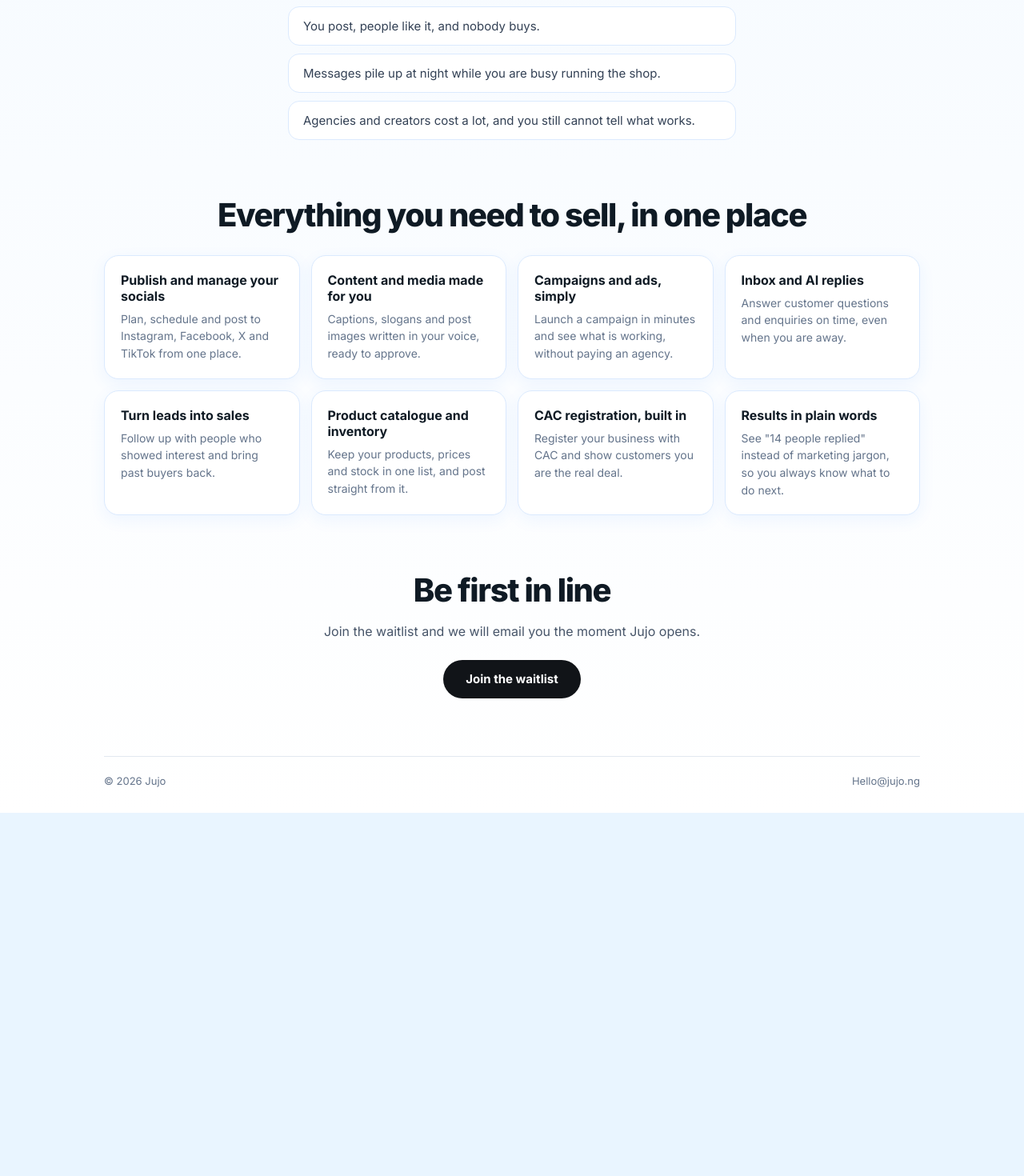
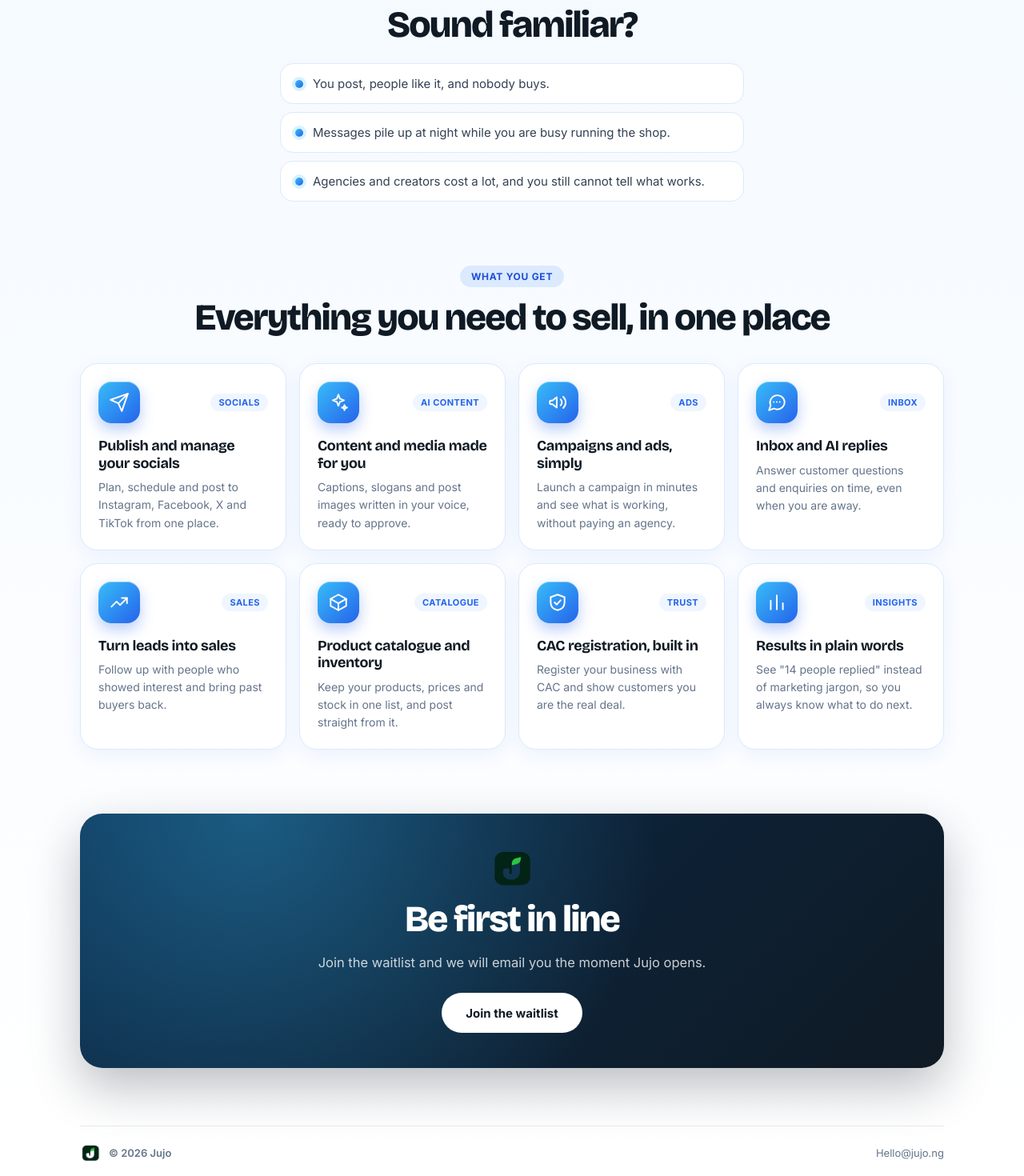
Before and after one commit to apreezofficial/jujo-waitlist, a Next.js app: page / in a window 1280 px wide. Shown: the part 1160-2630 px from the top of the page at 80% size. Before the commit the page ends 2176 px from the top, so only its background shows below. Built offline with nearby package versions, Linux system fonts and the light colour scheme; no server answers.

Commit message:
jge-015-redesign feature cards with icons, display font and logo

```diff
--- a/src/app/Sections.tsx
+++ b/src/app/Sections.tsx
@@ -1,4 +1,14 @@
+'use client';
+
+import { useEffect, useRef, type PointerEvent, type ReactNode } from 'react';
+import Image from 'next/image';
 import styles from './sections.module.css';
+
+const icon = (children: ReactNode) => (
+  <svg width="26" height="26" viewBox="0 0 24 24" fill="none" stroke="currentColor" strokeWidth="1.8" strokeLinecap="round" strokeLinejoin="round" aria-hidden="true">
+    {children}
+  </svg>
+);
 
 const PAIN = [
   'You post, people like it, and nobody buys.',
@@ -6,23 +16,99 @@
   'Agencies and creators cost a lot, and you still cannot tell what works.',
 ];
 
-const FEATURES = [
-  { title: 'Publish and manage your socials', text: 'Plan, schedule and post to Instagram, Facebook, X and TikTok from one place.' },
-  { title: 'Content and media made for you', text: 'Captions, slogans and post images written in your voice, ready to approve.' },
-  { title: 'Campaigns and ads, simply', text: 'Launch a campaign in minutes and see what is working, without paying an agency.' },
-  { title: 'Inbox and AI replies', text: 'Answer customer questions and enquiries on time, even when you are away.' },
-  { title: 'Turn leads into sales', text: 'Follow up with people who showed interest and bring past buyers back.' },
-  { title: 'Product catalogue and inventory', text: 'Keep your products, prices and stock in one list, and post straight from it.' },
-  { title: 'CAC registration, built in', text: 'Register your business with CAC and show customers you are the real deal.' },
-  { title: 'Results in plain words', text: 'See "14 people replied" instead of marketing jargon, so you always know what to do next.' },
+const FEATURES: { title: string; text: string; tag: string; icon: ReactNode }[] = [
+  {
+    title: 'Publish and manage your socials',
+    text: 'Plan, schedule and post to Instagram, Facebook, X and TikTok from one place.',
+    tag: 'Socials',
+    icon: icon(<><path d="M22 2L11 13" /><path d="M22 2l-7 20-4-9-9-4 20-7z" /></>),
+  },
+  {
+    title: 'Content and media made for you',
+    text: 'Captions, slogans and post images written in your voice, ready to approve.',
+    tag: 'AI content',
+    icon: icon(<><path d="M12 3l1.8 4.7L18.5 9.5l-4.7 1.8L12 16l-1.8-4.7L5.5 9.5l4.7-1.8z" /><path d="M19 15l.8 2.2L22 18l-2.2.8L19 21l-.8-2.2L16 18l2.2-.8z" /></>),
+  },
+  {
+    title: 'Campaigns and ads, simply',
+    text: 'Launch a campaign in minutes and see what is working, without paying an agency.',
+    tag: 'Ads',
+    icon: icon(<><path d="M3 11v2a1 1 0 001 1h2l5 4V6L6 10H4a1 1 0 00-1 1z" /><path d="M15.5 8.5a5 5 0 010 7" /><path d="M18.5 5.5a9 9 0 010 13" /></>),
+  },
+  {
+    title: 'Inbox and AI replies',
+    text: 'Answer customer questions and enquiries on time, even when you are away.',
+    tag: 'Inbox',
+    icon: icon(<><path d="M21 11.5a8.4 8.4 0 01-8.5 8.5 8.6 8.6 0 01-3.8-.9L3 21l1.9-5.5A8.4 8.4 0 1121 11.5z" /><path d="M8.5 11.5h.01M12 11.5h.01M15.5 11.5h.01" /></>),
+  },
+  {
+    title: 'Turn leads into sales',
+    text: 'Follow up with people who showed interest and bring past buyers back.',
+    tag: 'Sales',
+    icon: icon(<><path d="M3 17l6-6 4 4 8-8" /><path d="M15 7h6v6" /></>),
+  },
+  {
+    title: 'Product catalogue and inventory',
+    text: 'Keep your products, prices and stock in one list, and post straight from it.',
+    tag: 'Catalogue',
+    icon: icon(<><path d="M21 8l-9-5-9 5v8l9 5 9-5z" /><path d="M3 8l9 5 9-5M12 13v8" /></>),
+  },
+  {
+    title: 'CAC registration, built in',
+    text: 'Register your business with CAC and show customers you are the real deal.',
+    tag: 'Trust',
+    icon: icon(<><path d="M12 3l8 3v6c0 5-3.5 8-8 9-4.5-1-8-4-8-9V6z" /><path d="M8.5 12l2.5 2.5 4.5-5" /></>),
+  },
+  {
+    title: 'Results in plain words',
+    text: 'See "14 people replied" instead of marketing jargon, so you always know what to do next.',
+    tag: 'Insights',
+    icon: icon(<><path d="M5 20V10M12 20V4M19 20v-7" /></>),
+  },
 ];
 
 export default function Sections() {
+  const rootRef = useRef<HTMLDivElement>(null);
+
+  /* Fade items in as they scroll into view */
+  useEffect(() => {
+    const items = rootRef.current?.querySelectorAll<HTMLElement>('[data-reveal]');
+    if (!items) return;
+    if (!('IntersectionObserver' in window) || window.matchMedia('(prefers-reduced-motion: reduce)').matches) {
+      items.forEach((el) => el.setAttribute('data-visible', ''));
+      return;
+    }
+    const io = new IntersectionObserver(
+      (entries) => {
+        entries.forEach((entry) => {
+          if (entry.isIntersecting) {
+            entry.target.setAttribute('data-visible', '');
+            io.unobserve(entry.target);
+          }
+        });
+      },
+      { threshold: 0.15, rootMargin: '0px 0px -6% 0px' }
+    );
+    items.forEach((el) => io.observe(el));
+    return () => io.disconnect();
+  }, []);
+
+  /* A soft light follows the pointer across each card */
+  const glow = (e: PointerEvent<HTMLElement>) => {
+    const el = e.currentTarget;
+    const box = el.getBoundingClientRect();
+    el.style.setProperty('--x', `${e.clientX - box.left}px`);
+    el.style.setProperty('--y', `${e.clientY - box.top}px`);
+  };
+
   return (
-    <div className={styles.wrap}>
+    <div className={styles.wrap} ref={rootRef}>
       <section className={styles.block}>
-        <h2 className={styles.h2}>Are you looking to improve sales?</h2>
-        <p className={styles.lead}>
+        <span className={styles.kicker} data-reveal>Built for sellers</span>
+        <h2 className={styles.h2} data-reveal style={{ ['--i' as string]: 1 }}>
+          Are you looking to improve sales?
+        </h2>
+        <p className={styles.lead} data-reveal style={{ ['--i' as string]: 2 }}>
           You don&apos;t have to pay large money for brand advertisement. You don&apos;t have to test several creators
           before you find the sales pattern that works for your business. Jujo does the heavy lifting, built for
           small and medium businesses that want one thing: more sales.
@@ -30,19 +116,35 @@
       </section>
 
       <section className={styles.block}>
-        <h2 className={styles.h2}>Sound familiar?</h2>
+        <h2 className={styles.h2} data-reveal>Sound familiar?</h2>
         <ul className={styles.pain}>
-          {PAIN.map((p) => (
-            <li key={p}>{p}</li>
+          {PAIN.map((p, i) => (
+            <li key={p} data-reveal style={{ ['--i' as string]: i }}>
+              <span className={styles.dot} aria-hidden="true" />
+              {p}
+            </li>
           ))}
         </ul>
       </section>
 
       <section className={styles.block}>
-        <h2 className={styles.h2}>Everything you need to sell, in one place</h2>
+        <span className={styles.kicker} data-reveal>What you get</span>
+        <h2 className={styles.h2} data-reveal style={{ ['--i' as string]: 1 }}>
+          Everything you need to sell, in one place
+        </h2>
         <div className={styles.grid}>
-          {FEATURES.map((f) => (
-            <article key={f.title} className={styles.card}>
+          {FEATURES.map((f, i) => (
+            <article
+              key={f.title}
+              className={styles.card}
+              data-reveal
+              style={{ ['--i' as string]: i % 4 }}
+              onPointerMove={glow}
+            >
+              <div className={styles.cardTop}>
+                <span className={styles.iconTile}>{f.icon}</span>
+                <span className={styles.tag}>{f.tag}</span>
+              </div>
               <h3>{f.title}</h3>
               <p>{f.text}</p>
             </article>
@@ -51,13 +153,21 @@
       </section>
 
       <section className={`${styles.block} ${styles.cta}`}>
-        <h2 className={styles.h2}>Be first in line</h2>
-        <p className={styles.lead}>Join the waitlist and we will email you the moment Jujo opens.</p>
-        <a href="#top" className={styles.btn}>Join the waitlist</a>
+        <div className={styles.ctaCard} data-reveal>
+          <Image src="/jujo-mark.png" alt="Jujo" width={56} height={48} style={{ width: 56, height: 'auto' }} />
+          <h2 className={styles.h2} style={{ color: '#fff' }}>Be first in line</h2>
+          <p className={styles.lead} style={{ color: 'rgba(255,255,255,0.78)' }}>
+            Join the waitlist and we will email you the moment Jujo opens.
+          </p>
+          <a href="#top" className={styles.btn}>Join the waitlist</a>
+        </div>
       </section>
 
       <footer className={styles.footer}>
-        <span>© 2026 Jujo</span>
+        <span className={styles.footBrand}>
+          <Image src="/jujo-mark.png" alt="" width={26} height={22} style={{ width: 26, height: 'auto' }} />
+          © 2026 Jujo
+        </span>
         <a href="mailto:Hello@jujo.ng">Hello@jujo.ng</a>
       </footer>
     </div>
--- a/src/app/layout.tsx
+++ b/src/app/layout.tsx
@@ -1,10 +1,12 @@
 import './global.css';
 import type { Metadata, Viewport } from 'next';
-import { Inter } from 'next/font/google';
+import { Bricolage_Grotesque, Inter } from 'next/font/google';
 import type { ReactNode } from 'react';
 import { SITE_DESCRIPTION, SITE_TITLE, SITE_URL } from '../lib/site';
 
 const inter = Inter({ subsets: ['latin'], display: 'swap', weight: ['400', '500', '600', '700', '800'] });
+
+const display = Bricolage_Grotesque({ subsets: ['latin'], display: 'swap', variable: '--font-display', weight: ['600', '700', '800'] });
 
 export const metadata: Metadata = {
   metadataBase: new URL(SITE_URL),
@@ -23,7 +25,7 @@
 export default function RootLayout({ children }: { children: ReactNode }) {
   return (
     <html lang="en-NG">
-      <body className={inter.className}>{children}</body>
+      <body className={`${inter.className} ${display.variable}`}>{children}</body>
     </html>
   );
 }
--- a/src/app/page.tsx
+++ b/src/app/page.tsx
@@ -166,7 +166,7 @@
 
       <header className={styles.top}>
         <Link href="/" className={styles.brand} aria-label="Jujo home">
-          <Image src="/jujo-mark.png" alt="" width={30} height={26} style={{ width: 30, height: 'auto' }} priority />
+          <Image src="/jujo-mark.png" alt="" width={40} height={34} style={{ width: 40, height: 'auto' }} priority />
           <span>Jujo</span>
         </Link>
       </header>
--- a/src/app/sections.module.css
+++ b/src/app/sections.module.css
@@ -1,42 +1,81 @@
 .wrap {
-  background: linear-gradient(180deg, #e9f5ff 0%, #f7fbff 22%, #ffffff 100%);
+  background: linear-gradient(180deg, #e9f5ff 0%, #f5faff 18%, #ffffff 100%);
   padding: 0 22px;
 }
 
+/* Fade-up on scroll. Without JavaScript everything just shows. */
+[data-reveal] {
+  opacity: 0;
+  transform: translateY(22px);
+  transition: opacity 0.7s cubic-bezier(0.22, 1, 0.36, 1), transform 0.7s cubic-bezier(0.22, 1, 0.36, 1);
+  transition-delay: calc(var(--i, 0) * 90ms);
+}
+
+[data-reveal][data-visible] {
+  opacity: 1;
+  transform: none;
+}
+
+@media (scripting: none), (prefers-reduced-motion: reduce) {
+  [data-reveal] {
+    opacity: 1;
+    transform: none;
+    transition: none;
+  }
+}
+
 .block {
-  max-width: 1020px;
+  max-width: 1080px;
   margin: 0 auto;
-  padding: 64px 0 8px;
+  padding: 72px 0 8px;
   text-align: center;
 }
 
+.kicker {
+  display: inline-block;
+  padding: 6px 14px;
+  margin-bottom: 14px;
+  border-radius: 9999px;
+  background: #dbeafe;
+  color: #1d4ed8;
+  font-size: 12px;
+  font-weight: 700;
+  letter-spacing: 0.06em;
+  text-transform: uppercase;
+}
+
 .h2 {
-  font-size: clamp(26px, 4.6vw, 40px);
-  line-height: 1.1;
+  font-family: var(--font-display), system-ui, sans-serif;
+  font-size: clamp(28px, 5vw, 46px);
+  line-height: 1.06;
   font-weight: 800;
-  letter-spacing: -0.035em;
+  letter-spacing: -0.04em;
   color: #0f1a24;
+  text-wrap: balance;
 }
 
 .lead {
-  max-width: 640px;
+  max-width: 660px;
   margin: 16px auto 0;
-  font-size: 16px;
+  font-size: 16.5px;
   line-height: 1.65;
   color: #475569;
 }
 
 .pain {
   list-style: none;
-  max-width: 560px;
-  margin: 22px auto 0;
+  max-width: 580px;
+  margin: 24px auto 0;
   display: grid;
   gap: 10px;
 }
 
 .pain li {
-  padding: 14px 18px;
-  border-radius: 14px;
+  display: flex;
+  align-items: center;
+  gap: 12px;
+  padding: 15px 18px;
+  border-radius: 16px;
   background: #fff;
   border: 1px solid #dbeafe;
   font-size: 15px;
@@ -44,38 +83,107 @@
   text-align: left;
 }
 
+.dot {
+  flex-shrink: 0;
+  width: 10px;
+  height: 10px;
+  border-radius: 50%;
+  background: linear-gradient(135deg, #38bdf8, #2563eb);
+  box-shadow: 0 0 0 4px rgba(56, 189, 248, 0.2);
+}
+
 .grid {
-  margin-top: 28px;
+  margin-top: 32px;
   display: grid;
-  gap: 14px;
-  grid-template-columns: repeat(auto-fit, minmax(230px, 1fr));
+  gap: 16px;
+  grid-template-columns: repeat(auto-fit, minmax(240px, 1fr));
   text-align: left;
 }
 
 .card {
-  padding: 20px;
-  border-radius: 18px;
+  --x: 50%;
+  --y: 0%;
+  position: relative;
+  overflow: hidden;
+  padding: 22px;
+  border-radius: 22px;
   background: #fff;
   border: 1px solid #dbeafe;
-  box-shadow: 0 6px 20px rgba(47, 123, 255, 0.07);
-  transition: transform 0.2s ease, box-shadow 0.2s ease;
+  box-shadow: 0 8px 24px rgba(37, 99, 235, 0.07);
+  transition: transform 0.25s ease, box-shadow 0.25s ease, border-color 0.25s ease, opacity 0.7s cubic-bezier(0.22, 1, 0.36, 1);
+}
+
+/* Light that follows the pointer */
+.card::before {
+  content: '';
+  position: absolute;
+  inset: 0;
+  background: radial-gradient(260px circle at var(--x) var(--y), rgba(56, 189, 248, 0.2), transparent 65%);
+  opacity: 0;
+  transition: opacity 0.25s ease;
+  pointer-events: none;
 }
 
 .card:hover {
-  transform: translateY(-3px);
-  box-shadow: 0 14px 30px rgba(47, 123, 255, 0.14);
+  transform: translateY(-5px);
+  border-color: #93c5fd;
+  box-shadow: 0 18px 40px rgba(37, 99, 235, 0.16);
+}
+
+.card:hover::before {
+  opacity: 1;
+}
+
+.cardTop {
+  position: relative;
+  display: flex;
+  align-items: center;
+  justify-content: space-between;
+  margin-bottom: 18px;
+}
+
+.iconTile {
+  display: grid;
+  place-items: center;
+  width: 52px;
+  height: 52px;
+  border-radius: 16px;
+  color: #fff;
+  background: linear-gradient(135deg, #38bdf8 0%, #2563eb 100%);
+  box-shadow: 0 8px 18px rgba(37, 99, 235, 0.32), inset 0 1px 0 rgba(255, 255, 255, 0.4);
+  transition: transform 0.3s cubic-bezier(0.34, 1.56, 0.64, 1);
+}
+
+.card:hover .iconTile {
+  transform: rotate(-6deg) scale(1.08);
+}
+
+.tag {
+  padding: 4px 10px;
+  border-radius: 9999px;
+  background: #eff6ff;
+  color: #2563eb;
+  font-size: 11px;
+  font-weight: 700;
+  letter-spacing: 0.04em;
+  text-transform: uppercase;
 }
 
 .card h3 {
-  font-size: 16px;
+  position: relative;
+  font-family: var(--font-display), system-ui, sans-serif;
+  font-size: 18px;
+  line-height: 1.2;
   font-weight: 700;
+  letter-spacing: -0.02em;
   color: #0f1a24;
 }
 
 .card p {
+  position: relative;
   margin-top: 8px;
   font-size: 14px;
-  line-height: 1.55;
+  line-height: 1.58;
   color: #64748b;
 }
 
@@ -83,28 +191,62 @@
   padding-bottom: 72px;
 }
 
+.ctaCard {
+  display: flex;
+  flex-direction: column;
+  align-items: center;
+  padding: 44px 24px;
+  border-radius: 28px;
+  background:
+    radial-gradient(circle at 20% 0%, rgba(56, 189, 248, 0.35), transparent 55%),
+    linear-gradient(135deg, #0b2a4a 0%, #0f1a24 100%);
+  box-shadow: 0 24px 60px rgba(15, 26, 36, 0.28);
+}
+
+.ctaCard .h2 {
+  margin-top: 16px;
+}
+
 .btn {
   display: inline-flex;
-  margin-top: 22px;
-  height: 48px;
+  margin-top: 24px;
+  height: 50px;
   align-items: center;
-  padding: 0 28px;
+  padding: 0 30px;
   border-radius: 9999px;
-  background: #111418;
-  color: #fff;
+  background: #fff;
+  color: #0f1a24;
   font-size: 15px;
   font-weight: 700;
+  transition: transform 0.2s ease, box-shadow 0.2s ease;
+}
+
+.btn:hover {
+  transform: translateY(-2px);
+  box-shadow: 0 10px 24px rgba(255, 255, 255, 0.25);
 }
 
 .footer {
-  max-width: 1020px;
+  max-width: 1080px;
   margin: 0 auto;
-  padding: 22px 0 32px;
+  padding: 22px 0 34px;
   display: flex;
   justify-content: space-between;
+  align-items: center;
   flex-wrap: wrap;
   gap: 8px;
   border-top: 1px solid #e2e8f0;
   font-size: 13px;
   color: #64748b;
 }
+
+.footBrand {
+  display: inline-flex;
+  align-items: center;
+  gap: 10px;
+  font-weight: 600;
+}
+
+.footer a:hover {
+  color: #0f1a24;
+}
```
Also changed, not shown: src/app/opengraph-image.tsx (+5 -17 lines).
